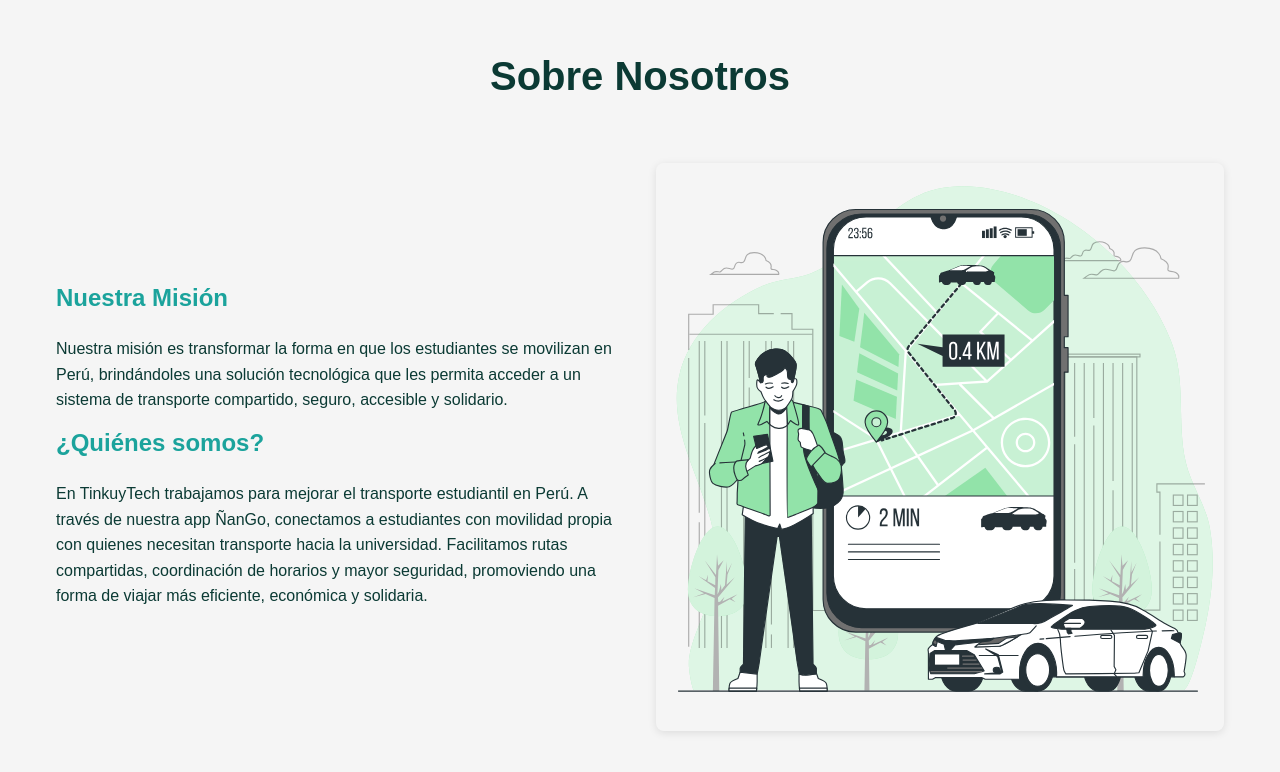
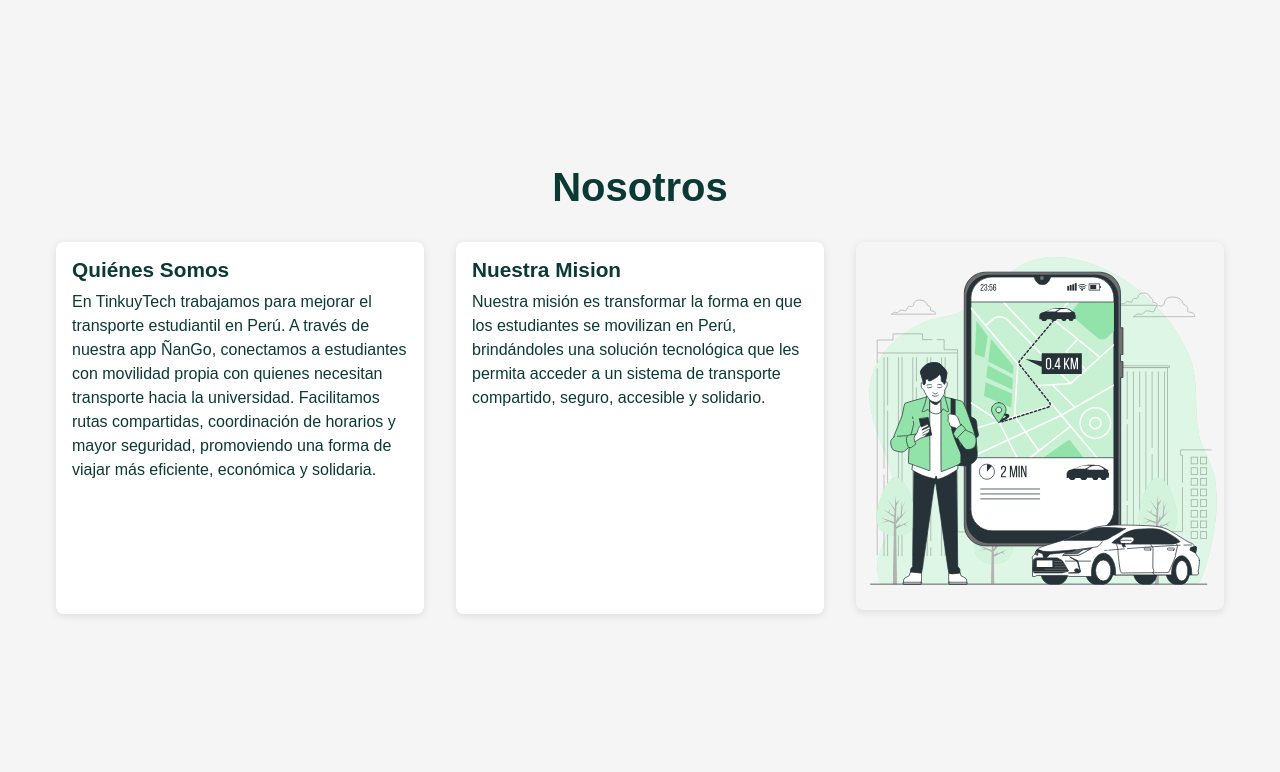
Before and after one commit to ASI0729-Final-Project/landing-page, a plain HTML site: page index.html in a window 1280 px wide. Shown: the part 1264-2036 px from the top of the page. Drawn offline with Linux system fonts and the light colour scheme.

Commit message:
docs: agregacion de nosotros

```diff
--- a/index.html
+++ b/index.html
@@ -86,24 +86,22 @@
   </section>
 
   <!-- About Us -->
-  <section id="about" class="about-us section">
-    <div class="container">
-      <h2>Sobre Nosotros</h2>
-      <div class="about-us-text">
-        <h3>Nuestra Misión</h3>
-        <p>Nuestra misión es transformar la forma en que los estudiantes se movilizan en Perú,
-          brindándoles una solución tecnológica que les permita acceder a un sistema de transporte
-          compartido, seguro, accesible y solidario.</p>
-        <h3>¿Quiénes somos?</h3>
-        <p>En TinkuyTech trabajamos para mejorar el transporte estudiantil en Perú.
-          A través de nuestra app ÑanGo, conectamos a estudiantes con movilidad propia con quienes
-          necesitan transporte hacia la universidad. Facilitamos rutas compartidas, coordinación de
-          horarios y mayor seguridad, promoviendo una forma de viajar más eficiente, económica y
-          solidaria.</p>
-      </div>
-      <img src="assets/nosotros-svg.svg">
+<section id="about" class="section about-us">
+  <h2 data-i18n="nav.about" class="about-title"></h2>
+  <div class="about-grid">
+    <div class="about-card">
+      <h3 data-i18n="about.title"></h3>
+      <p data-i18n="about.desc"></p>
     </div>
-  </section>
+    <div class="about-card">
+      <h3 data-i18n="about.title.1"></h3>
+      <p data-i18n="about.desc.1"></p>
+    </div>
+    <div class="about-image">
+      <img src="assets/nosotros-svg.svg" alt="Nosotros">
+    </div>
+  </div>
+</section>
 
   <!-- Features -->
   <section id="features" class="section features">
--- a/style.css
+++ b/style.css
@@ -321,6 +321,46 @@
   line-height: 1.6;
   color: var(--color-text);
 }
+.about-title {
+  text-align: center;
+  font-size: 2.5rem;
+  margin-bottom: var(--spacing);
+}
+
+.about-grid {
+  display: grid;
+  grid-template-columns: repeat(auto-fit, minmax(280px, 1fr));
+  gap: var(--gap);
+  width: 100%;
+  max-width: 1200px;
+  margin: 0 auto;
+  padding: 0 var(--spacing);
+}
+
+.about-card {
+  background: var(--color-bg);
+  padding: var(--spacing);
+  border-radius: var(--radius);
+  box-shadow: var(--shadow);
+}
+
+.about-card h3 {
+  margin-bottom: 0.5rem;
+  font-size: 1.3rem;
+  color: var(--color-text);
+}
+
+.about-card p {
+  line-height: 1.5;
+  color: var(--color-text);
+}
+
+.about-image img {
+  width: 100%;
+  border-radius: var(--radius);
+  box-shadow: var(--shadow);
+  object-fit: contain;
+}
 /* ================================
    Features (Responsive & Styled)
    ================================ */
--- a/translations.js
+++ b/translations.js
@@ -20,7 +20,9 @@ const translations = {
       "how.step3.title": "Viaja y Opina",
       "how.step3.desc": "Disfruta tu traslado con seguridad y califica la experiencia al final.",
       "about.title": "Quiénes Somos",
-      "about.desc": "En Ñango creemos que el trayecto al campus puede ser más seguro, económico y social. Nuestro equipo de estudiantes e ingenieros trabaja 24/7 para conectar compañeros de forma confiable.",
+      "about.desc": "En TinkuyTech trabajamos para mejorar el transporte estudiantil en Perú. A través de nuestra app ÑanGo, conectamos a estudiantes con movilidad propia con quienes necesitan transporte hacia la universidad. Facilitamos rutas compartidas, coordinación de horarios y mayor seguridad, promoviendo una forma de viajar más eficiente, económica y solidaria.",
+      "about.title.1": "Nuestra Mision",
+      "about.desc.1": "Nuestra misión es transformar la forma en que los estudiantes se movilizan en Perú, brindándoles una solución tecnológica que les permita acceder a un sistema de transporte compartido, seguro, accesible y solidario.",
       "features.1.title": "Comunidad Verificada",
       "features.1.desc": "Todos inician sesión con el SSO universitario—sin desconocidos.",
       "features.2.title": "Emparejamiento Inteligente",
@@ -69,7 +71,9 @@ const translations = {
       "how.step3.title": "Ride & Review",
       "how.step3.desc": "Enjoy your commute safely—and rate each other afterward.",
       "about.title": "Who We Are",
-      "about.desc": "At Ñango we believe campus commutes can be safer, cheaper and more social. Our team of students and engineers works 24/7 to connect peers reliably.",
+      "about.desc": "At TinkuyTech, we work to improve student transportation in Peru. Through our app, ÑanGo, we connect students with their own transportation with those who need transportation to and from university. We facilitate shared routes, schedule coordination, and increased safety, promoting a more efficient, economical, and supportive way of traveling.",
+      "about.title.1": "Our Mission",
+      "about.desc.1": "Our mission is to transform the way students travel in Peru by providing them with a technological solution that allows them access to a safe, accessible, and supportive shared transportation system.",
       "features.1.title": "Verified Community",
       "features.1.desc": "All users log in via university SSO—no strangers.",
       "features.2.title": "Smart Matching",
```
